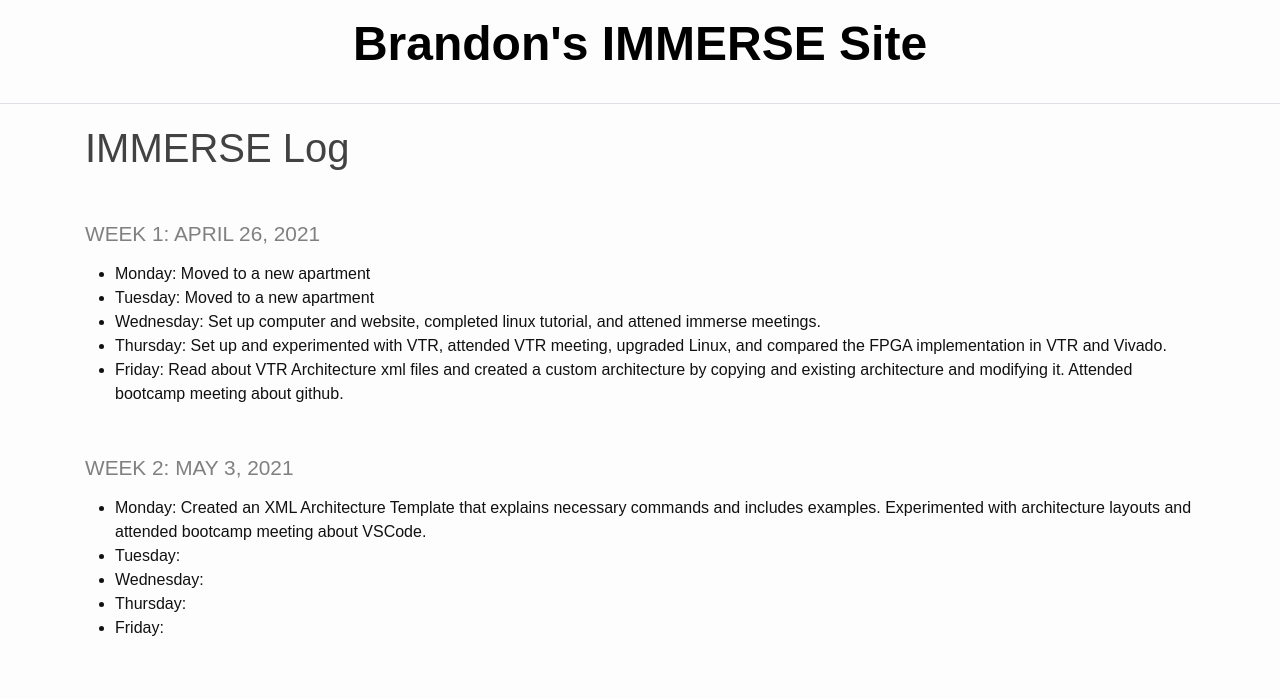
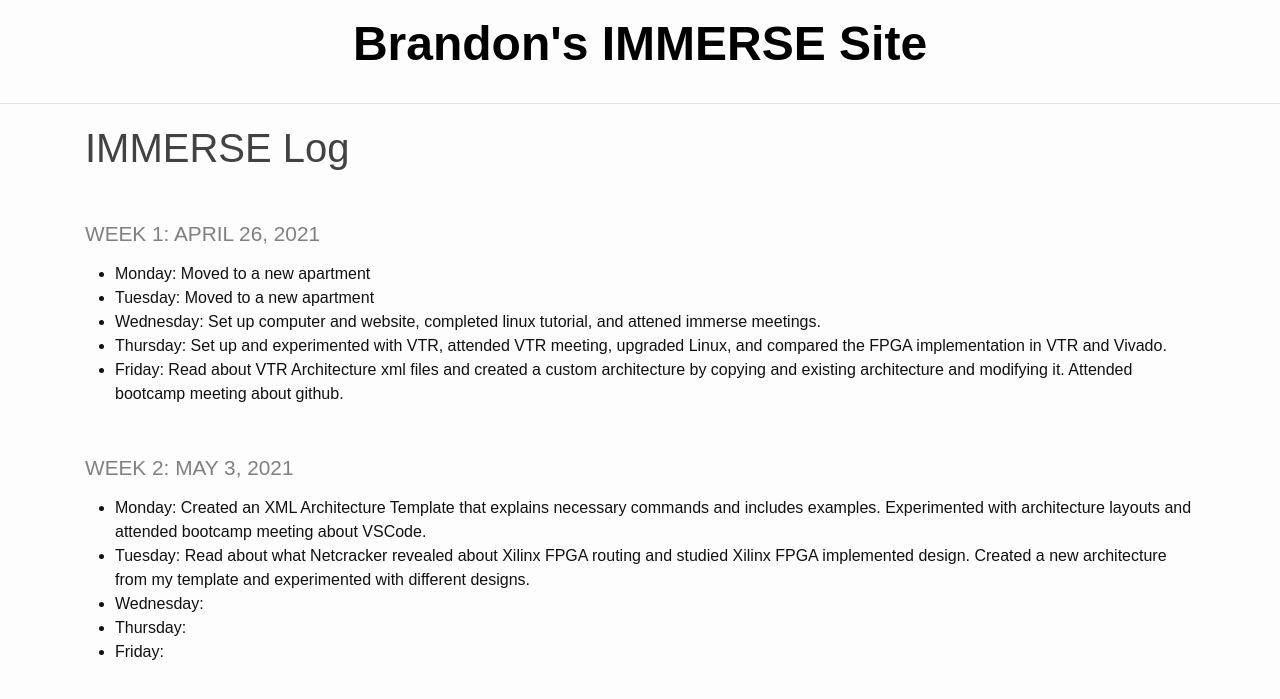
Before and after one commit to heinerb1/heinerb1.github.io, a Jekyll site: the page built from _pages/log.md, in a window 1280 px wide. Shown: the top 699 px of the page. Built offline with Jekyll 4.4.1, drawn with Linux system fonts in a browser that asks for light colours.

Commit message:
5/4 Update

```diff
--- a/_pages/log.md
+++ b/_pages/log.md
@@ -17,7 +17,8 @@ title: IMMERSE Log
 
 * **Monday**:   Created an XML Architecture Template that explains necessary commands and includes examples.
                 Experimented with architecture layouts and attended bootcamp meeting about VSCode.
-* **Tuesday**:
+* **Tuesday**:  Read about what Netcracker revealed about Xilinx FPGA routing and studied Xilinx FPGA implemented
+                design. Created a new architecture from my template and experimented with different designs.
 * **Wednesday**:
 * **Thursday**:
 * **Friday**:
```
